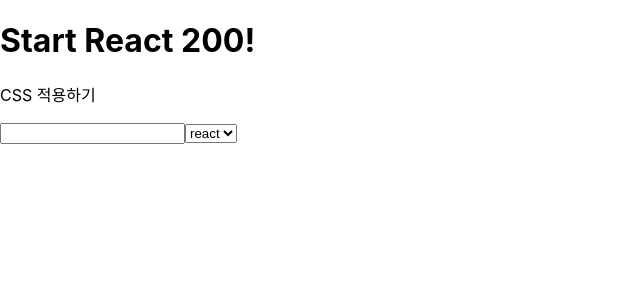
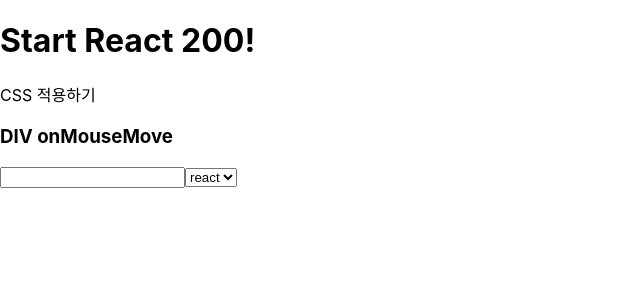
Before and after one commit to Yerim-Choi/React_Study, a React (Create React App) app in the folder client/: page / in a window 1280 px wide. Shown: the top 300 px of the page, without its empty margins (0-640 px from the left). Built offline with nearby package versions, Linux system fonts and the light colour scheme.

Commit message:
#R068_mousemove 이벤트 사용(onMouseMove)

```diff
--- a/client/src/App.js
+++ b/client/src/App.js
@@ -1,6 +1,6 @@
 import React from "react";
 // import "./App.css";
-import ReactChange from "./R067_onChange.js";
+import ReactMouseMove from "./R068_onMouseMove.js";
 // import "bootstrap/dist/css/bootstrap.css";
 
 function App() {
@@ -8,7 +8,7 @@ function App() {
     <div>
       <h1>Start React 200!</h1>
       <p>CSS 적용하기</p>
-      <ReactChange />
+      <ReactMouseMove />
     </div>
   );
 }
--- /dev/null
+++ b/client/src/R068_onMouseMove.js
@@ -0,0 +1,23 @@
+import React, { Component } from "react";
+
+class R068_onMouseMove extends Component {
+  MouseMove(tag) {
+    console.log("TAG : " + tag);
+  }
+  render() {
+    return (
+      <>
+        <div onMouseMove={(e) => this.MouseMove("div")}>
+          <h3>DIV onMouseMove</h3>
+        </div>
+        <input type="text" onMouseMove={(e) => this.MouseMove("input")} />
+        <select onMouseMove={(e) => this.MouseMove("select")}>
+          <option value="react">react</option>
+          <option value="200">200</option>
+        </select>
+      </>
+    );
+  }
+}
+
+export default R068_onMouseMove;
```
